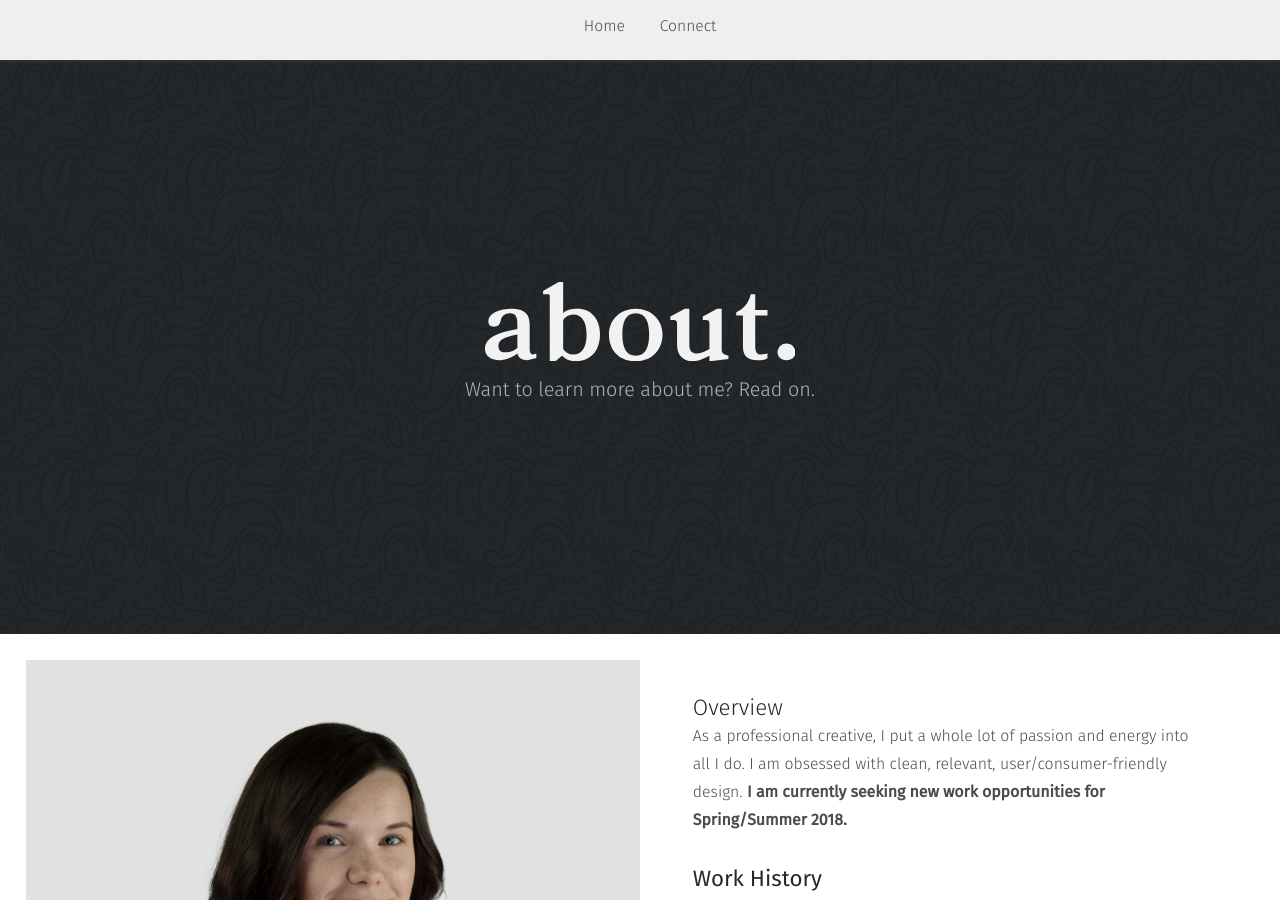
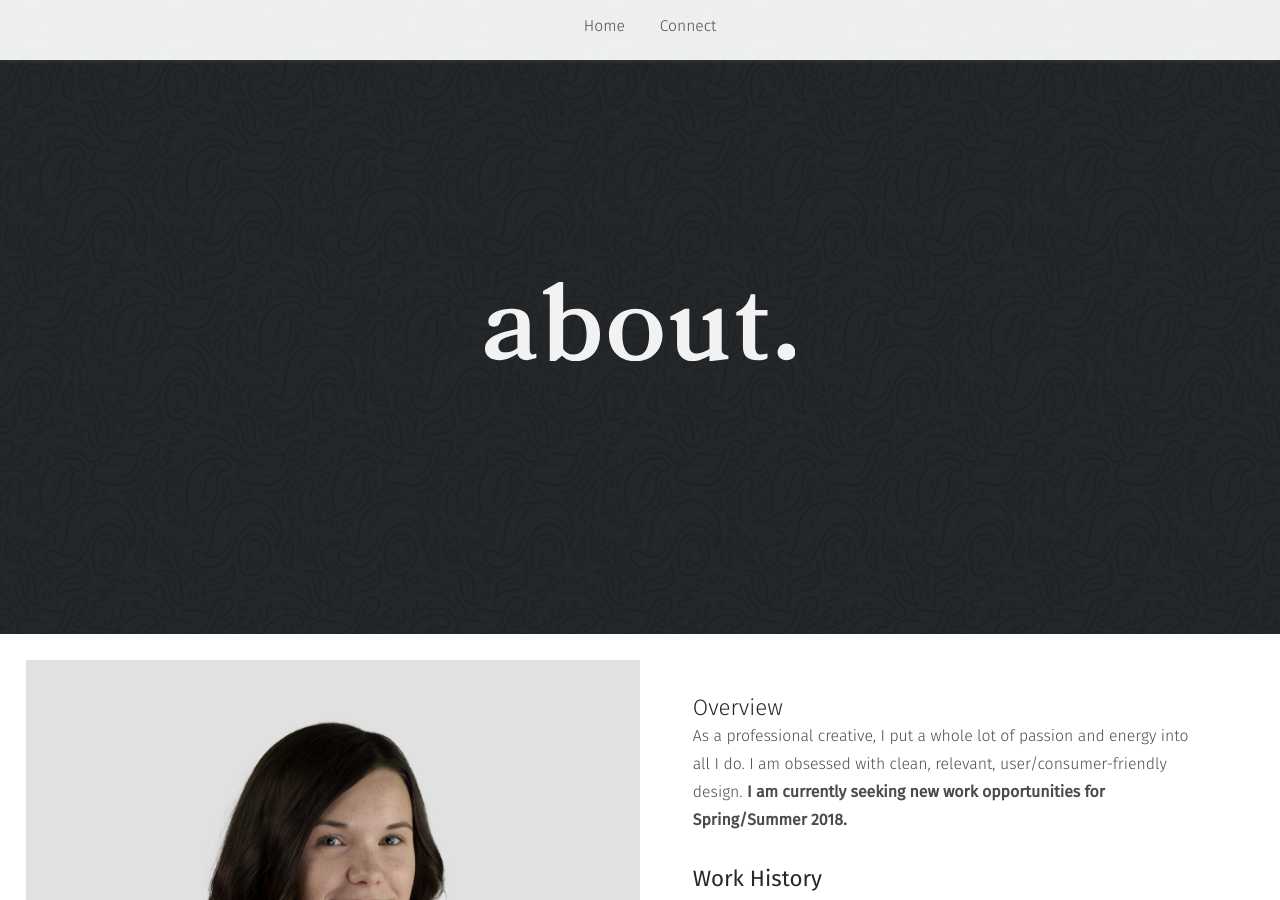
Before and after one commit to valeriebordeleau/portfolioNew, a Jekyll site: the page built from about.html, in a window 1280 px wide and 900 px high. Built offline with Jekyll 4.4.1, drawn with Linux system fonts in a browser that asks for light colours; nearby versions of some CDN libraries; comment, search, counter and statistics services are not loaded.

Commit message:
Removed 1 line

```diff
--- a/about.html
+++ b/about.html
@@ -18,7 +18,7 @@ title: Valerie Bordeleau Graphic Design · Ottawa, ON
 
 
             </h1>
-            <p class="gutter-double pad-bottom-half"><span class="proj4Text projTextP">Want to learn more about me? Read on.</span></p>
+            <!-- <p class="gutter-double pad-bottom-half"><span class="proj4Text projTextP">Want to learn more about me? Read on.</span></p> -->
             </div>
         </div>
 
```
Also changed, not shown: 1 other file.
